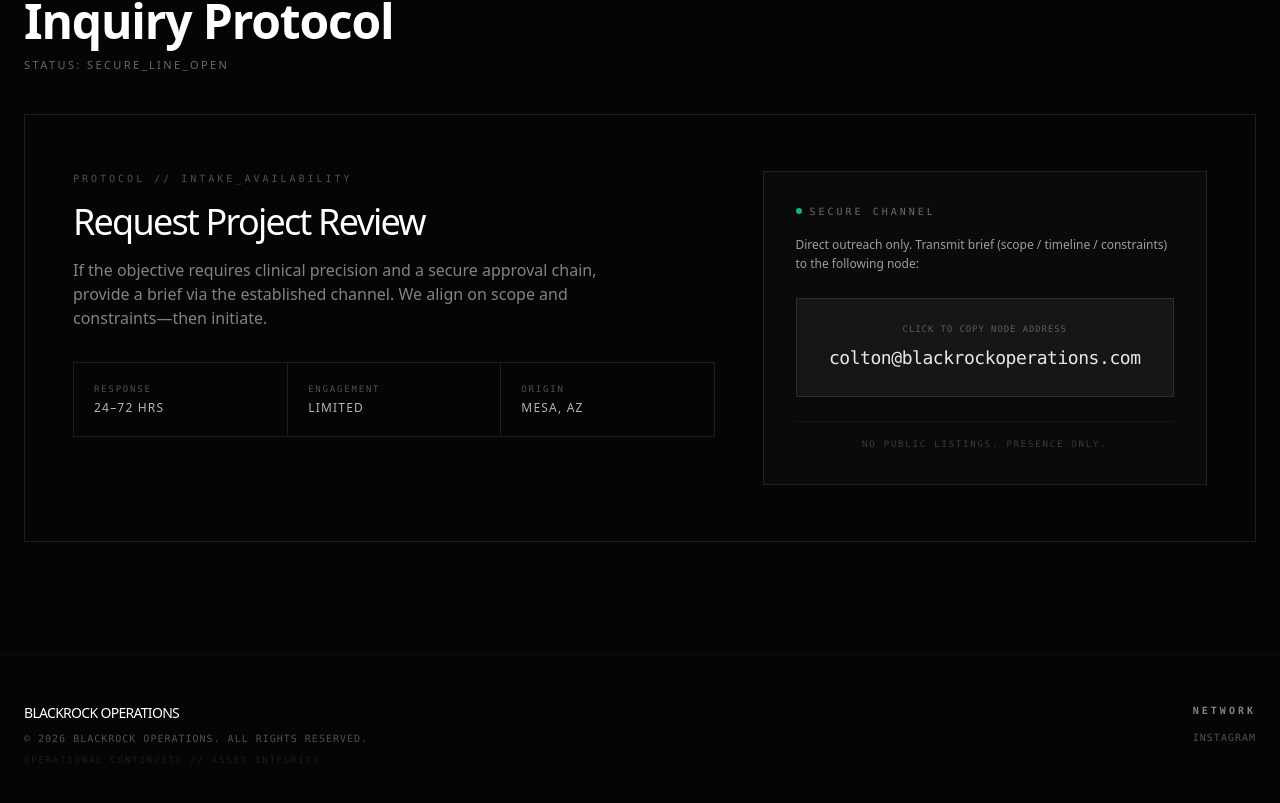
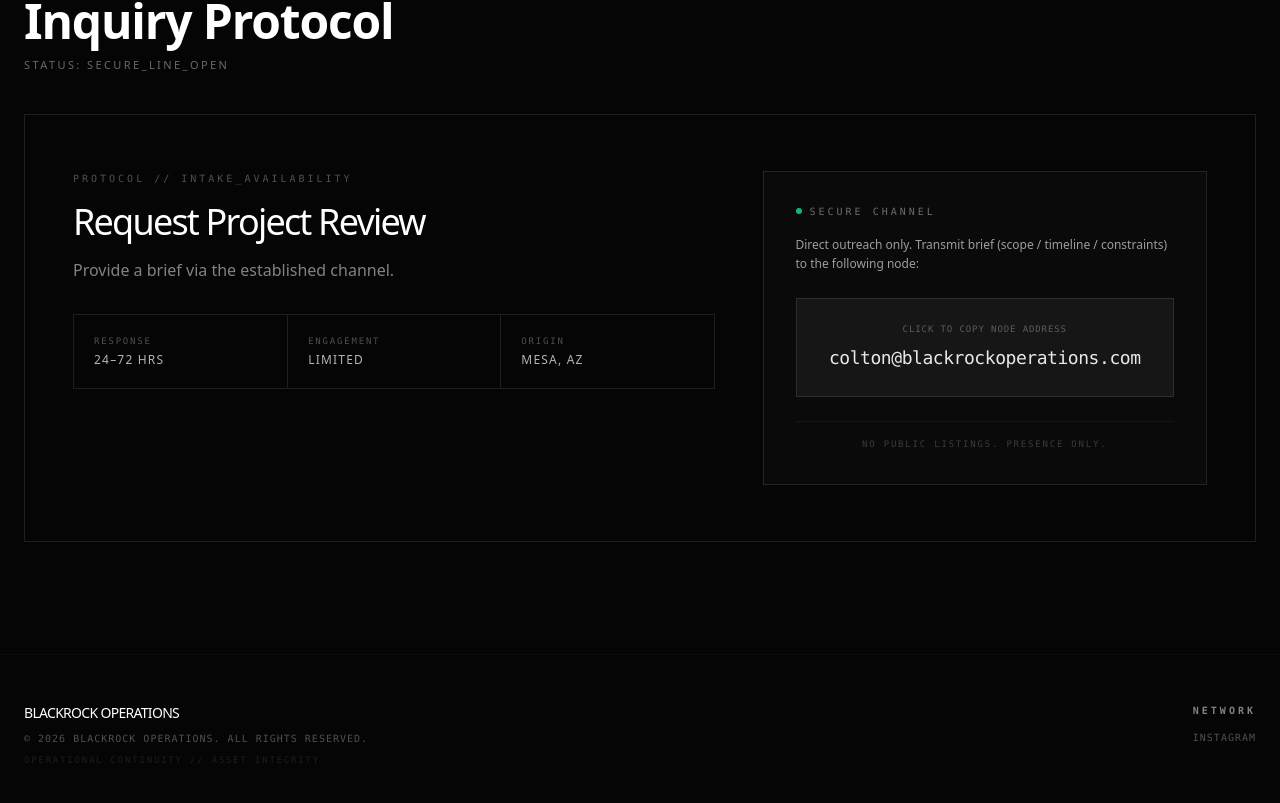
Before and after one commit to EntropyCapital/blackrockoperations.github.io, a Next.js app: page / in a window 1280 px wide. Shown: the part 2374-3177 px from the top of the page. Built offline with nearby package versions, Linux system fonts and the light colour scheme.

Commit message:
Update CtaSection.jsx

```diff
--- a/app/components/CtaSection.jsx
+++ b/app/components/CtaSection.jsx
@@ -28,9 +28,7 @@ export default function CtaSection() {
             </h3>
 
             <p className="mt-4 max-w-xl text-sm leading-relaxed text-white/50 md:text-base">
-              If the objective requires clinical precision and a secure approval chain,
-              provide a brief via the established channel. We align on scope and
-              constraints—then initiate.
+              Provide a brief via the established channel.
             </p>
 
             {/* FIXED SPECS: Border-based stack for mobile, horizontal for desktop */}
```
